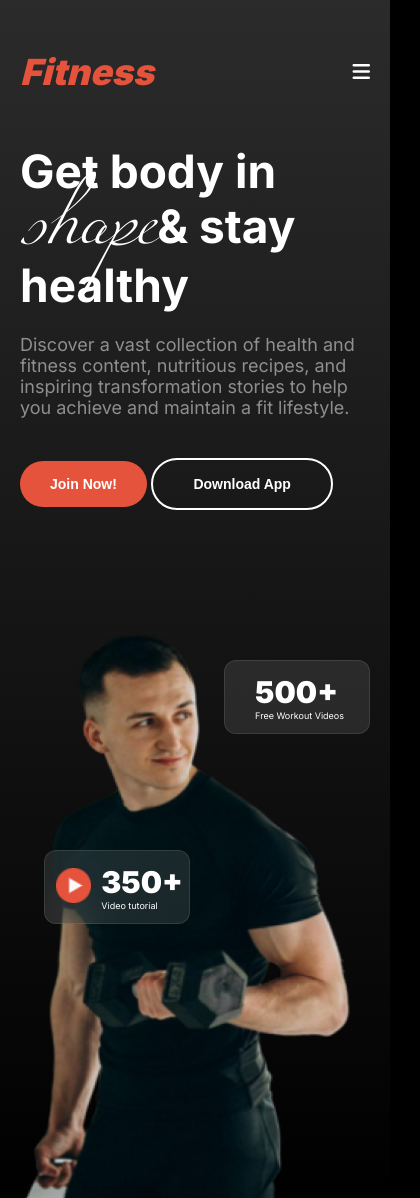
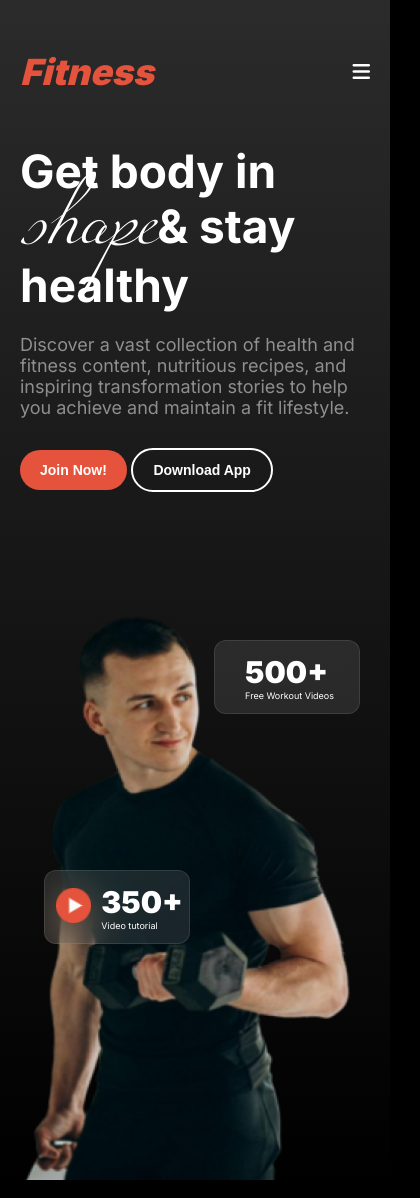
Before and after one commit to muhammadranju/Batch10-Assignment-2, a plain HTML site: page index.html in a window 390 px wide. Shown: the top 1198 px of the page, 420 px wide, since content can reach past the window. Drawn offline with Linux system fonts and the light colour scheme.

Commit message:
docs: correcting wrong font, fixing css code in main, mobile and sm-mobile css file

```diff
--- a/styles/main-style.css
+++ b/styles/main-style.css
@@ -202,6 +202,7 @@ header {
 .header-img-section img {
   width: 21.8125rem;
   height: 36.75rem;
+  position: relative;
 }
 .head-title {
   font-size: 4.875rem;
--- a/styles/mobile-style.css
+++ b/styles/mobile-style.css
@@ -1,4 +1,7 @@
 @media screen and (max-width: 576px) {
+  .navbar {
+    padding-top: -200px;
+  }
   .hero-section {
     flex-direction: column;
   }
@@ -56,9 +59,11 @@
   .tr-box p {
     font-size: 0.5625rem;
   }
+
   .box-1 {
-    top: 41.25rem;
-    right: 1.25rem;
+    margin-top: 400px;
+    margin-right: -150px;
+    /* right: 1.25rem; */
   }
   .box-2 {
     padding-left: 0.3125rem;
@@ -69,8 +74,11 @@
     height: 2.1875rem;
   }
   .box-2 {
-    top: 53.125rem;
-    right: 12.5rem;
+    /* top: 53.125rem;
+    right: 12.5rem; */
+    margin-top: 340px;
+    margin-right: -250px;
+
     align-items: center;
     gap: 0.625rem;
     justify-content: center;
--- a/styles/sm-mobile.css
+++ b/styles/sm-mobile.css
@@ -1,4 +1,4 @@
-@media screen and (min-width: 320px) and (max-width: 375px) {
+@media screen and (min-width: 320px) and (max-width: 390px) {
   header,
   main,
   footer {
@@ -23,6 +23,15 @@
   .trainer {
     top: 14.375rem;
     left: 1.5625rem;
+  }
+  .box-1 {
+    margin-top: 380px;
+    margin-right: -170px;
+    /* right: 1.25rem; */
+  }
+  .box-2 {
+    margin-top: 320px;
+    margin-right: -300px;
   }
 
   .trainer-para {
```
Also changed, not shown: font/Miama.otf (added).
